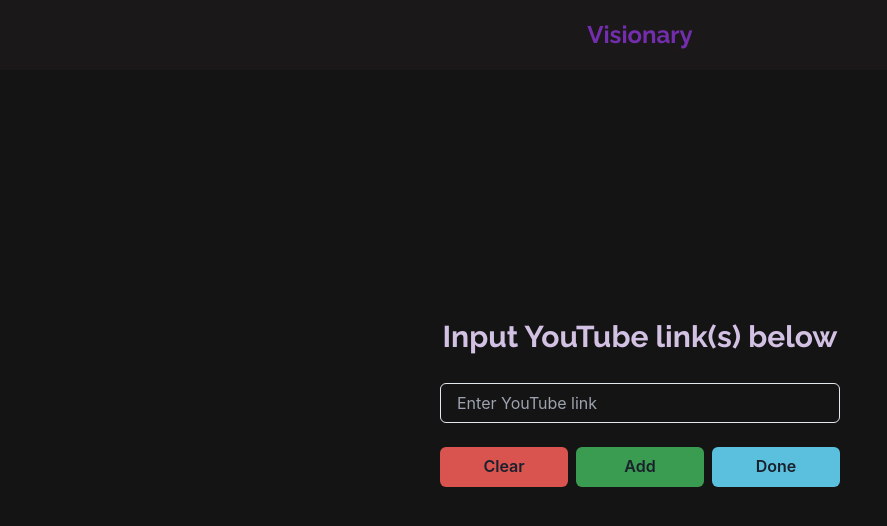
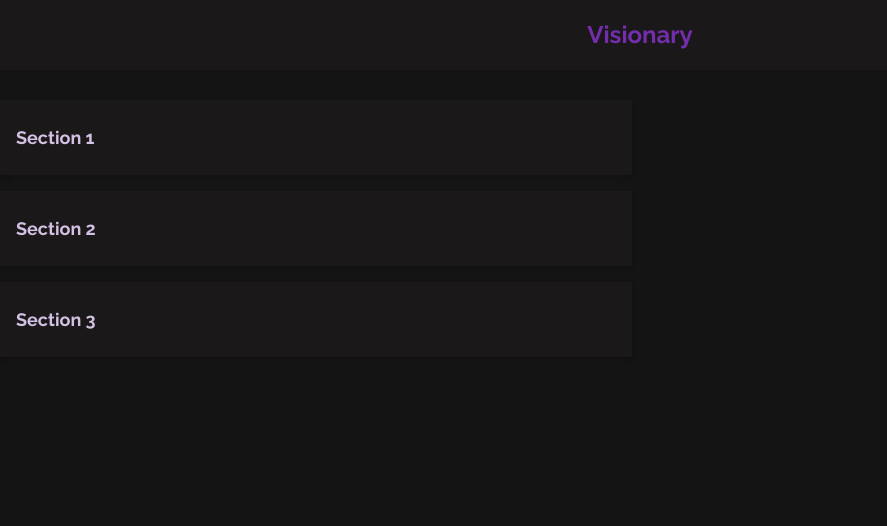
Before and after one commit to sennett-lau/visionary-next-app, a Next.js app: page / in a window 1280 px wide. Both pictures are taken after a click on the button "Done". Shown: the top 526 px of the page, without its empty margins (0-887 px from the left). Built offline with nearby package versions, Linux system fonts and the light colour scheme.

Commit message:
added LearningPanel

```diff
--- a/src/component/panels/InputPanel.tsx
+++ b/src/component/panels/InputPanel.tsx
@@ -29,9 +29,9 @@ const InputPanel = () => {
     }
 
     // if the link is already in links, return false
-    if (links.includes(link)) {
-      return false
-    }
+    // if (links.includes(link)) {
+    //   return false
+    // }
 
     return url.protocol === 'http:' || url.protocol === 'https:'
   }
--- /dev/null
+++ b/src/component/panels/LearningPanel.tsx
@@ -0,0 +1,93 @@
+import {
+  Box,
+  Flex,
+  HStack,
+  Radio,
+  RadioGroup,
+  Stack,
+  Text,
+  VStack,
+} from '@chakra-ui/react'
+import { useState } from 'react'
+
+// Import or define your interfaces here
+import { RootState } from '@/store'
+import { useSelector } from 'react-redux'
+
+const LearningPanel = () => {
+  const [expandedSection, setExpandedSection] = useState<number | null>(null)
+
+  const summaries = useSelector(
+    (state: RootState) => state.learningSlice.summaries,
+  )
+  const quizzes = useSelector((state: RootState) => state.learningSlice.quizzes)
+
+  const toggleSummary = (section: number) => {
+    setExpandedSection(expandedSection === section ? null : section)
+  }
+
+  return (
+    <HStack spacing={4} w='100%' h='100%' align={'start'}>
+      {/* Summaries Panel */}
+      <VStack w='50%' spacing={4} align='start'>
+        {summaries.map((summary) => (
+          <Box
+            key={summary.section}
+            shadow='md'
+            bg={'visionary.800'}
+            color={'visionary.100'}
+            w={'100%'}
+          >
+            <Flex
+              cursor={'pointer'}
+              onClick={() => toggleSummary(summary.section)}
+              w='100%'
+              justifyContent='start'
+              flexDir={'column'}
+              py={6}
+              px={4}
+              _hover={{ bg: 'visionary.800' }}
+            >
+              <Text fontSize='lg' fontWeight='bold' textAlign='left'>
+                {summary.title}
+              </Text>
+              {expandedSection === summary.section && (
+                <Text mt={2}>{summary.content}</Text>
+              )}
+            </Flex>
+          </Box>
+        ))}
+      </VStack>
+
+      {/* Quizzes Panel */}
+      <VStack w='50%' spacing={4} align='start'>
+        {expandedSection !== null &&
+          quizzes
+            .filter((quiz) => quiz.section === expandedSection)
+            .map((quiz) => (
+              <Box
+                key={quiz.number}
+                p={4}
+                w={'100%'}
+                shadow='md'
+                bg={'visionary.800'}
+                color={'visionary.100'}
+              >
+                <Text fontWeight='bold'>{quiz.question}</Text>
+                <RadioGroup defaultValue=''>
+                  <Stack direction='column'>
+                    {quiz.options.map((option) => (
+                      <Radio key={option.label} value={option.label}>
+                        {option.value}
+                      </Radio>
+                    ))}
+                  </Stack>
+                </RadioGroup>
+              </Box>
+            ))}
+      </VStack>
+    </HStack>
+  )
+}
+
+export default LearningPanel
--- a/src/layout/Layout.tsx
+++ b/src/layout/Layout.tsx
@@ -15,13 +15,7 @@ const AppLayout: FC<Props> = ({ children }) => {
       overflow={'hidden'}
     >
       <Header />
-      <Flex
-        flex={1}
-        direction={'column'}
-        align={'center'}
-        justify={'center'}
-        bg={'visionary.900'}
-      >
+      <Flex flex={1} pt={'100px'} bg={'visionary.900'}>
         {children}
       </Flex>
     </Flex>
--- a/src/pages/index.tsx
+++ b/src/pages/index.tsx
@@ -1,8 +1,12 @@
 import InputPanel from '@/component/panels/InputPanel'
+import LearningPanel from '@/component/panels/LearningPanel'
+import { RootState } from '@/store'
+import { PanelState } from '@/types'
 import { Flex } from '@chakra-ui/react'
 import { GetServerSideProps } from 'next'
 import Head from 'next/head'
 import { FC } from 'react'
+import { useSelector } from 'react-redux'
 
 export const getServerSideProps: GetServerSideProps = async () => {
   // for api call in server side
@@ -16,6 +20,10 @@ type Props = {
 }
 
 const Home: FC<Props> = (props) => {
+  const panelState = useSelector(
+    (state: RootState) => state.controlSlice.panelState,
+  )
+
   return (
     <>
       <Head>
@@ -43,7 +51,11 @@ const Home: FC<Props> = (props) => {
         height={'100%'}
         color={'visionary.900'}
       >
-        <InputPanel />
+        {
+          // Render different panel based on the state
+          panelState === PanelState.inputs && <InputPanel />
+        }
+        {panelState === PanelState.learning && <LearningPanel />}
       </Flex>
     </>
   )
--- a/src/store/learningSlice.ts
+++ b/src/store/learningSlice.ts
@@ -6,7 +6,7 @@ import {
   ILearningSetQuizzesAction,
   ILearningSetSummariesAction,
   ILearningState,
-} from '@/types/learning'
+} from '@/types'
 import { createSlice } from '@reduxjs/toolkit'
 
 const initialState: ILearningState = {
--- a/src/types/index.ts
+++ b/src/types/index.ts
@@ -1,2 +1,3 @@
 export * from './control'
+export * from './learning'
 export * from './logger'
```
